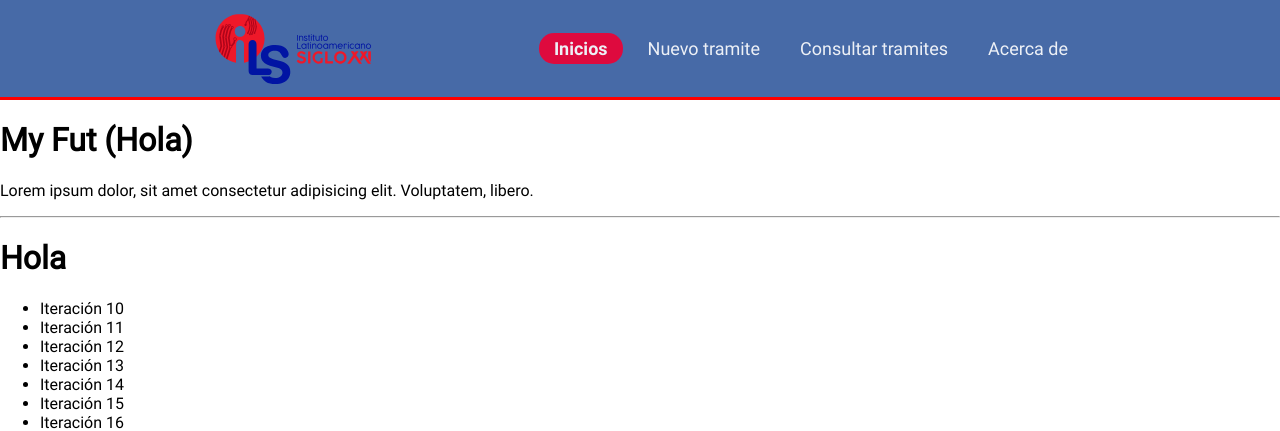
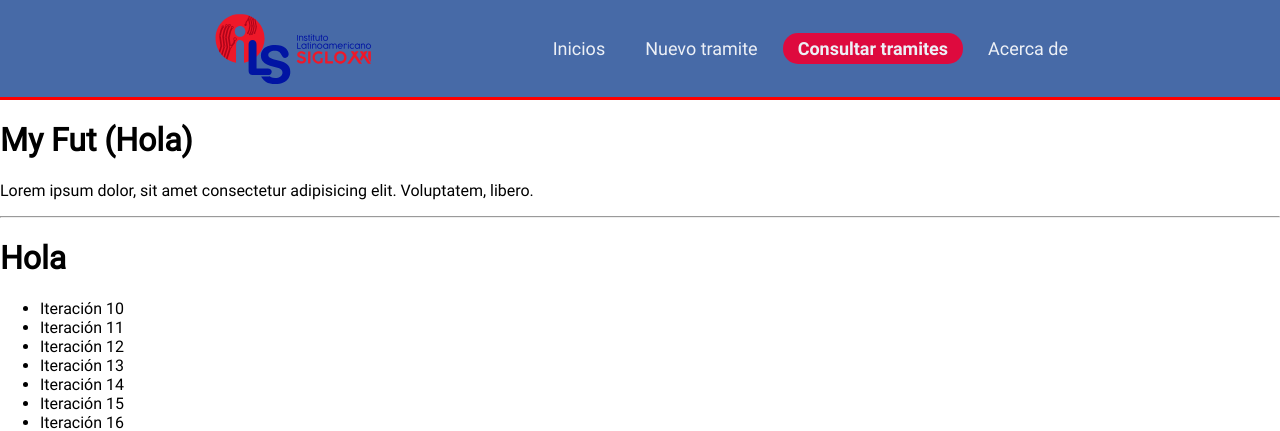
Before and after one commit to RTzm4d48/FUT_CTR-B_v5, a Django app: page /my_fut in a window 1280 px wide. Shown: the top 431 px of the page. Run offline with Django 4.2, Linux system fonts and the light colour scheme; some libraries are stand-ins or nearby versions.

Commit message:
navbar: arreglos en el navbar

```diff
--- a/myapp/templates/create_fut/base_form_new_fut.html
+++ b/myapp/templates/create_fut/base_form_new_fut.html
@@ -254,6 +254,11 @@
             </div>
         </div>
     </div>
+    <script>
+        //La funcion esta en 'base_form_new_fut.html'
+        //es para el navbar
+        activation('nuevo_tramite');
+    </script>
         {% block contentf %}
         {% endblock %}
 </div>
--- a/myapp/templates/layouts/base.html
+++ b/myapp/templates/layouts/base.html
@@ -107,7 +107,7 @@ body{
 
     <div class="mynavbar" style="position: fixed; z-index: 4;top: 0px;">
       <nav class="mynavbar2">
-        <a class="logo_ils" href="#">
+        <a class="logo_ils" href="/">
           <!--logo-->
           <svg class="ellogo" preserveAspectRatio="xMidYMid meet" data-bbox="0 0 2080.19 936.41" viewBox="0 0 2080.19 936.41" height="91.232" width="202.667" xmlns="http://www.w3.org/2000/svg" shape-rendering="geometricPrecision" text-rendering="geometricPrecision" image-rendering="optimizeQuality" fill-rule="evenodd" clip-rule="evenodd" data-type="color" role="presentation" aria-hidden="true" aria-labelledby="svgcid-dh86kqkvszzm"><title id="svgcid-dh86kqkvszzm"></title>
               <g>
@@ -161,16 +161,16 @@ body{
         </a>
         <div class="content_mavbar" id="navbarNavDropdown">
           <div class="mi_nav">
-            <a class="nav active" href="/">Inicios</a>
+            <a id="nav1" class="nav" href="/">Inicios</a>
           </div>
           <div class="mi_nav">
-            <a class="nav" href="#">Nuevo tramite</a>
+            <a id="nav2" class="nav" href="/form_new_fut/identification">Nuevo tramite</a>
           </div>
           <div class="mi_nav">
-            <a class="nav" href="{% url 'n_proceedings' %}?code=123">Consultar tramites</a>
+            <a id="nav3" class="nav" href="/my_fut">Consultar tramites</a>
           </div>
           <div class="mi_nav">
-            <a class="nav" href="#">Acerca de</a>
+            <a id="nav4" class="nav" href="/">Acerca de</a>
           </div>
         </div>
       </nav>
@@ -178,6 +178,28 @@ body{
       </div>
     </div>
     <div class="content_definitive">
+      <script>
+        activation('inicio');
+        function activation(position){
+          var minav1 = document.getElementById('nav1');
+          var minav2 = document.getElementById('nav2');
+          var minav3 = document.getElementById('nav3');
+          var minav4 = document.getElementById('nav4');
+          minav1.classList.remove("active");
+          minav2.classList.remove("active");
+          minav3.classList.remove("active");
+          minav4.classList.remove("active");
+          if(position == 'inicio'){
+            minav1.classList.add("active");
+          }else if(position == 'nuevo_tramite'){
+            minav2.classList.add("active");
+          }else if(position == 'consultar_tramite'){
+            minav3.classList.add("active");
+          }else{
+            minav4.classList.add("active");
+          }
+        }
+      </script>
       {% block content %}
       {% endblock %}
     </div>
--- a/myapp/templates/view_fut/fut.html
+++ b/myapp/templates/view_fut/fut.html
@@ -1,6 +1,12 @@
 {% extends 'layouts/base.html' %}
 
 {% block content %}
+
+<script>
+  //La funcion esta en 'base_form_new_fut.html'
+  //es para el navbar
+  activation('consultar_tramite');
+</script>
 
 <h1>My Fut (Hola)</h1>
 
```
